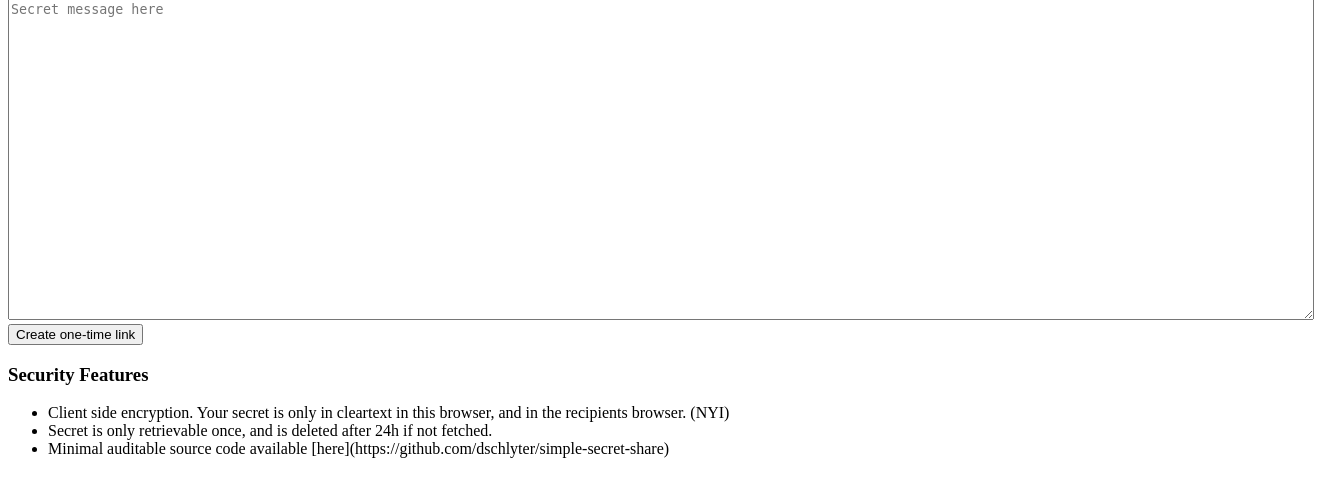
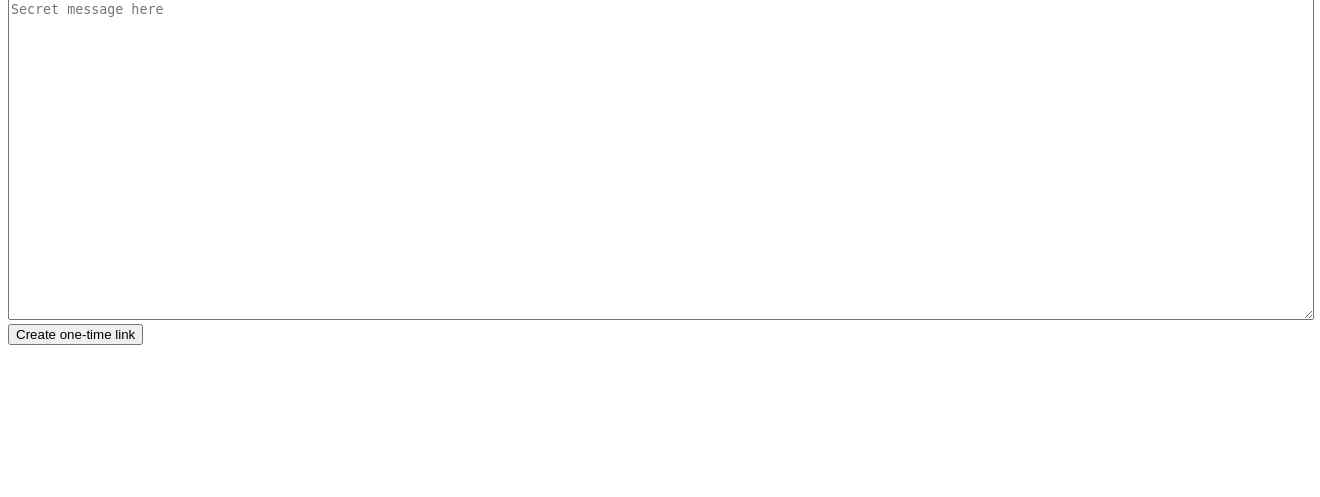
Before and after one commit to dschlyter/simple-secret-share, a Flask app: page / in a window 1320 px wide. Shown: the part 81-578 px from the top of the page. Run offline with Flask 2, Linux system fonts and the light colour scheme.

Commit message:
create Dockerfile and remove some work in progress

```diff
--- a/src/server.py
+++ b/src/server.py
@@ -63,4 +63,4 @@ def cleanup():
 
 
 if __name__ == '__main__':
-    app.run(debug=True)
+    app.run(debug=True, host='0.0.0.0')
--- a/src/templates/fetch.html
+++ b/src/templates/fetch.html
@@ -5,8 +5,6 @@
     <meta charset="UTF-8">
     <meta name="viewport" content="width=device-width, initial-scale=1.0">
     <meta http-equiv="X-UA-Compatible" content="ie=edge">
-
-    <link rel="stylesheet" href="{{ url_for('static', filename='style.css') }}">
 
     <title>Secure Secret Share</title>
 </head>
--- a/src/templates/index.html
+++ b/src/templates/index.html
@@ -5,8 +5,6 @@
     <meta charset="UTF-8">
     <meta name="viewport" content="width=device-width, initial-scale=1.0">
     <meta http-equiv="X-UA-Compatible" content="ie=edge">
-
-    <link rel="stylesheet" href="{{ url_for('static', filename='style.css') }}">
 
     <title>Secure Secret Share</title>
 </head>
@@ -23,12 +21,14 @@
             <button onclick="storeSecret()">Create one-time link</button>
         </div>
 
+        <!--
         <h3>Security Features</h3>
         <ul>
             <li>Client side encryption. Your secret is only in cleartext in this browser, and in the recipients browser. (NYI)</li>
             <li>Secret is only retrievable once, and is deleted after 24h if not fetched.</li>
-            <li>Minimal auditable source code available [here](https://github.com/dschlyter/simple-secret-share)</li>
+            <li>Minimal auditable source code available <a href="https://github.com/dschlyter/simple-secret-share">here</a> or using view source</li>
         </ul>
+        -->
     </div>
 
     <div id="secret-stored" style="display: none">
```
Also changed, not shown: 1 other file.
